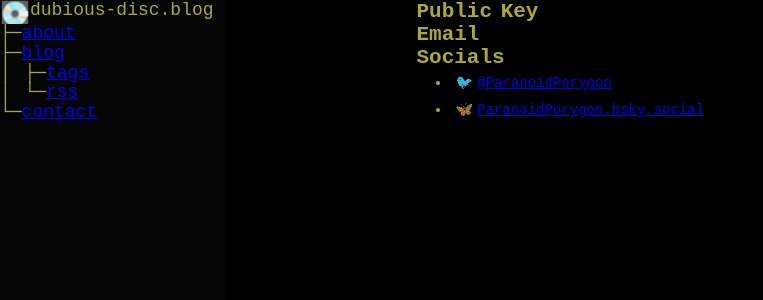
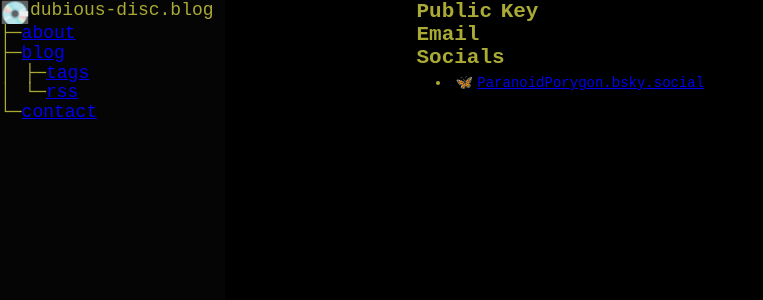
Before and after one commit to paranoid-porygon/paranoid-porygon.github.io, a Jekyll site: the page built from _pages/contact.markdown, in a window 1280 px wide. Shown: the top 300 px of the page, without its empty margins (0-763 px from the left). Built offline with Jekyll 4.4.1, drawn with Linux system fonts in a browser that asks for light colours.

Commit message:
updated socials

```diff
--- a/_pages/contact.markdown
+++ b/_pages/contact.markdown
@@ -4,8 +4,9 @@ title: Contact
 permalink: /contact/
 ---
 ## Public Key
+
 ## Email
+
 ## Socials
 
-* 🐦 [@ParanoidPorygon](https://www.twitter.com/ParanoidPorygon)
 * 🦋 [ParanoidPorygon.bsky.social](https://ParanoidPorygon.bsky.social)
```
Also changed, not shown: 2 other files.
